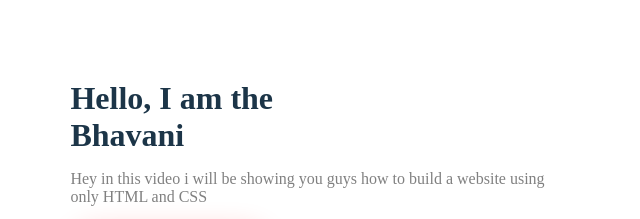
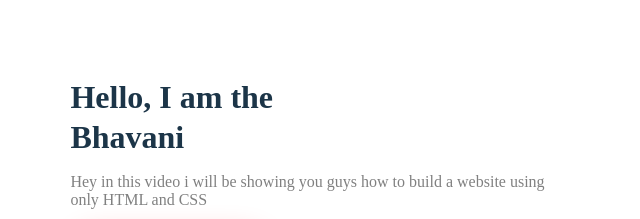
Before and after one commit to BhavaniManchikatl3960/shapedemo121.github, a plain HTML site: page index.html in a window 1280 px wide. Shown: the part 132-351 px from the top of the page, 550-1190 px from the left. Drawn offline with Linux system fonts and the light colour scheme.

Commit message:
Add files via upload

```diff
--- a/style.css
+++ b/style.css
@@ -77,7 +77,7 @@ body{
     font-size: 3.em;
     color:#1c3548;
     margin:0px 0px 10px 0px;
-    line-weight:60px;
+    line-height: 40px;
 
   }
   .main-text p{
```
